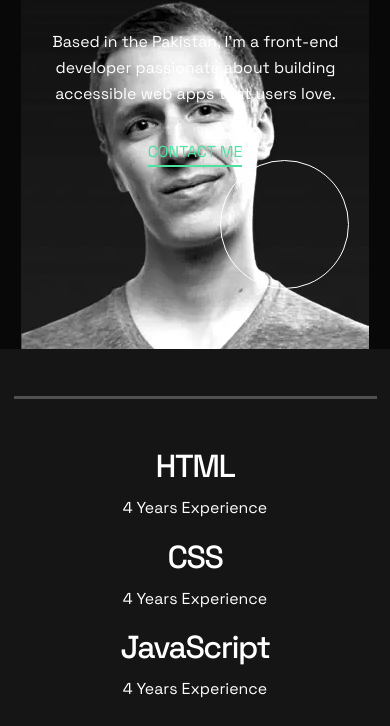
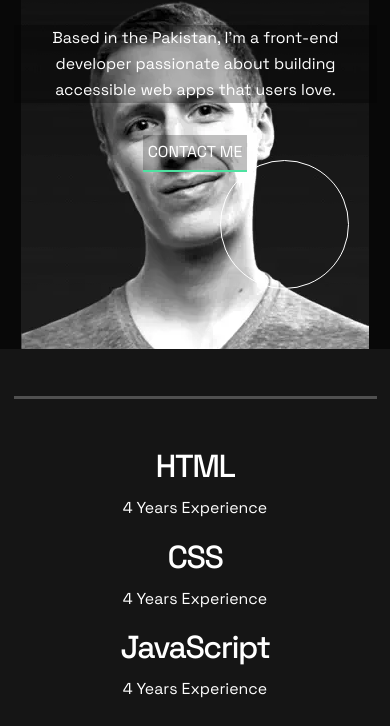
Before and after one commit to Jarral05/personal-portfolio-website, a plain HTML site: page index.html in a window 390 px wide. Shown: the part 374-1100 px from the top of the page. Drawn offline with nearby package versions, Linux system fonts and the light colour scheme.

Commit message:
Third commit

```diff
--- a/style.css
+++ b/style.css
@@ -478,6 +478,7 @@ a#footer-text {
     margin-top: 2.22rem;
     text-align: center;
     width: 20.22rem;
+    background-color: rgba(0, 0, 0, 0.3);
   }
 
   .hero-section-r a:link,
@@ -492,8 +493,10 @@ a#footer-text {
   }
 
   a#hero-btn {
-    color: #4ee1a0;
+    color: #ffffff;
     align-self: center;
+    background-color: rgba(0, 0, 0, 0.25);
+    padding: 0.25rem;
   }
 
   /* Experience Section */
```
